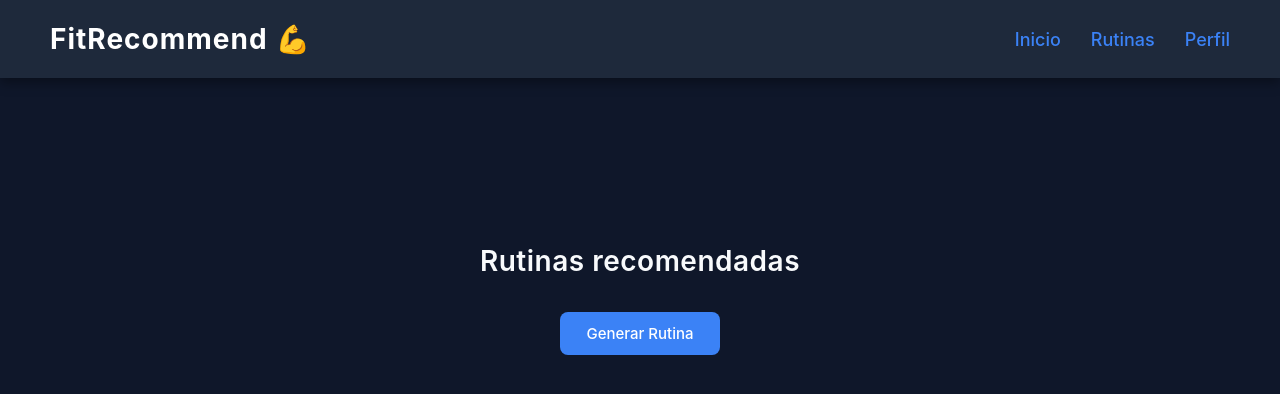
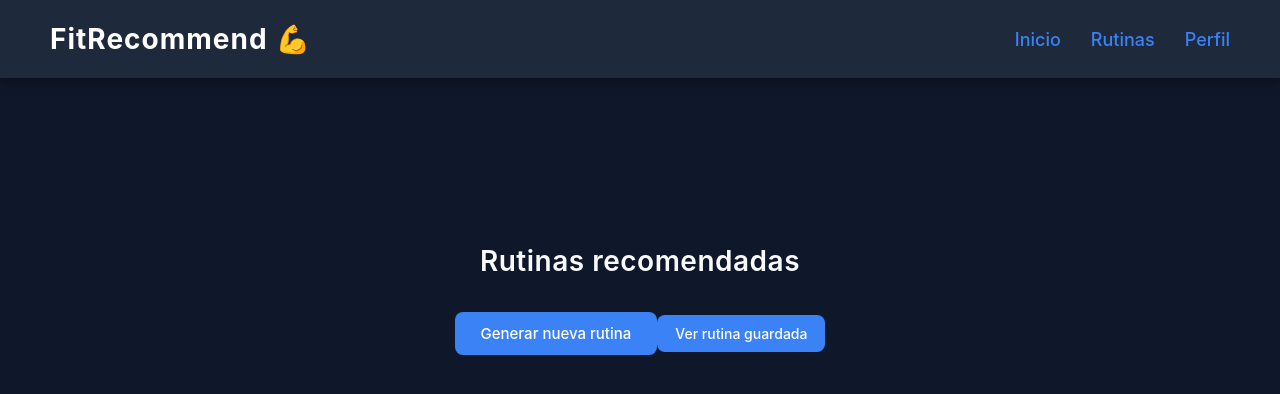
Before and after one commit to Heber-jpeg/FitRecommend, a React (Vite) app in the folder frontend/: page /rutinas in a window 1280 px wide. Shown: the top 394 px of the page. Built offline with nearby package versions, Linux system fonts and the light colour scheme.

Commit message:
Parche de funcionalidad
se ajustaron los botones para que hagan lo que se dice, ademas de awadir un mensaje de carga al generar la rutina

```diff
--- a/frontend/src/paginas/Perfil.jsx
+++ b/frontend/src/paginas/Perfil.jsx
@@ -1,7 +1,7 @@
 import { useState, useEffect } from "react";
-import ".//css/Perfil.css";
 
 function Perfil() {
+
   const [nombre, setNombre] = useState("");
   const [edad, setEdad] = useState("");
   const [peso, setPeso] = useState("");
@@ -10,13 +10,15 @@ function Perfil() {
   const [nivel, setNivel] = useState("");
   const [dias, setDias] = useState("");
   const [lesiones, setLesiones] = useState("");
+
   const [guardado, setGuardado] = useState(false);
 
-  // 🔥 Cargar datos guardados
   useEffect(() => {
+
     const perfilGuardado = localStorage.getItem("perfil");
 
     if (perfilGuardado) {
+
       const datos = JSON.parse(perfilGuardado);
 
       setNombre(datos.nombre || "");
@@ -27,11 +29,14 @@ function Perfil() {
       setNivel(datos.nivel || "");
       setDias(datos.dias || "");
       setLesiones(datos.lesiones || "");
+
       setGuardado(true);
     }
+
   }, []);
 
-  const handleSubmit = async (e) => {
+  const handleSubmit = (e) => {
+
     e.preventDefault();
 
     if (guardado) {
@@ -47,37 +52,19 @@ function Perfil() {
       objetivo,
       nivel,
       dias,
-      lesiones,
+      lesiones
     };
 
-    try {
-      const respuesta = await fetch("http://localhost:3000/api/chat", {
-        method: "POST",
-        headers: {
-          "Content-Type": "application/json",
-        },
-        body: JSON.stringify(perfil),
-      });
+    localStorage.setItem("perfil", JSON.stringify(perfil));
 
-      const data = await respuesta.json();
-      console.log(data);
+    alert("Perfil guardado correctamente");
 
-      // Guardar perfil actualizado
-      localStorage.setItem("perfil", JSON.stringify(perfil));
-
-      // Guardar nueva rutina generada
-      localStorage.setItem("rutinaGenerada", JSON.stringify(data));
-
-      alert("Perfil actualizado y rutina regenerada ✅");
-      setGuardado(true);
-
-    } catch (error) {
-      console.error("Error:", error);
-    }
+    setGuardado(true);
   };
 
   return (
     <div className="perfil-container">
+
       <h2>Completa tu perfil</h2>
 
       <form onSubmit={handleSubmit} className="perfil-form">
@@ -87,8 +74,8 @@ function Perfil() {
           placeholder="Nombre"
           value={nombre}
           onChange={(e) => setNombre(e.target.value)}
+          disabled={guardado}
           required
-          disabled={guardado}
         />
 
         <input
@@ -96,8 +83,8 @@ function Perfil() {
           placeholder="Edad"
           value={edad}
           onChange={(e) => setEdad(e.target.value)}
+          disabled={guardado}
           required
-          disabled={guardado}
         />
 
         <input
@@ -105,8 +92,8 @@ function Perfil() {
           placeholder="Peso (kg)"
           value={peso}
           onChange={(e) => setPeso(e.target.value)}
+          disabled={guardado}
           required
-          disabled={guardado}
         />
 
         <input
@@ -114,31 +101,29 @@ function Perfil() {
           placeholder="Altura (cm)"
           value={altura}
           onChange={(e) => setAltura(e.target.value)}
+          disabled={guardado}
           required
-          disabled={guardado}
         />
 
         <select
           value={objetivo}
           onChange={(e) => setObjetivo(e.target.value)}
+          disabled={guardado}
           required
-          disabled={guardado}
         >
           <option value="">Selecciona tu objetivo</option>
           <option value="musculo">Ganar músculo</option>
           <option value="perder_grasa">Perder grasa</option>
-          <option value="resistencia">Ganar resistencia</option>
+          <option value="resistencia">Resistencia</option>
         </select>
-
-        {/* 🔥 NUEVOS CAMPOS */}
 
         <select
           value={nivel}
           onChange={(e) => setNivel(e.target.value)}
+          disabled={guardado}
           required
-          disabled={guardado}
         >
-          <option value="">Nivel de experiencia</option>
+          <option value="">Nivel</option>
           <option value="principiante">Principiante</option>
           <option value="intermedio">Intermedio</option>
           <option value="avanzado">Avanzado</option>
@@ -146,25 +131,25 @@ function Perfil() {
 
         <input
           type="number"
-          placeholder="Días disponibles por semana (1-7)"
+          placeholder="Días disponibles por semana"
           value={dias}
-          onChange={(e) =>setDias(e.target.value)}
-          required
+          onChange={(e) => setDias(e.target.value)}
           disabled={guardado}
           min="1"
           max="7"
+          required
         />
 
         <input
           type="text"
-          placeholder="¿Tienes alguna lesión o limitación?"
+          placeholder="Lesiones o limitaciones"
           value={lesiones}
           onChange={(e) => setLesiones(e.target.value)}
           disabled={guardado}
         />
 
         <button type="submit">
-          {guardado ? "Editar Perfil" : "Guardar Perfil"}
+          {guardado ? "Editar perfil" : "Guardar perfil"}
         </button>
 
       </form>
--- a/frontend/src/paginas/Rutinas.jsx
+++ b/frontend/src/paginas/Rutinas.jsx
@@ -1,14 +1,61 @@
 import { useState } from "react";
-import "./css/Rutinas.css"
+import "./css/Rutinas.css";
 
 function Rutinas() {
+
   const [rutina, setRutina] = useState(null);
+  const [loading, setLoading] = useState(false);
 
-  const generarRutina = () => {
+  /* GENERAR NUEVA RUTINA */
+  const generarRutina = async () => {
+
+    const perfilGuardado = localStorage.getItem("perfil");
+
+    if (!perfilGuardado) {
+      alert("Primero debes completar tu perfil.");
+      return;
+    }
+
+    const perfil = JSON.parse(perfilGuardado);
+
+    try {
+
+      setLoading(true);   // empieza carga
+
+      const respuesta = await fetch("http://localhost:3000/api/chat", {
+        method: "POST",
+        headers: {
+          "Content-Type": "application/json"
+        },
+        body: JSON.stringify(perfil)
+      });
+
+      const data = await respuesta.json();
+
+      setRutina(data);
+
+      localStorage.setItem("rutinaGenerada", JSON.stringify(data));
+
+    } catch (error) {
+
+      console.error("Error:", error);
+      alert("Error al generar la rutina");
+
+    } finally {
+
+      setLoading(false);  // termina carga
+
+    }
+
+  };
+
+  /* VER RUTINA GUARDADA */
+  const verRutinaGuardada = () => {
+
     const rutinaGuardada = localStorage.getItem("rutinaGenerada");
 
     if (!rutinaGuardada) {
-      alert("Primero debes guardar tu perfil.");
+      alert("No tienes una rutina generada todavía.");
       return;
     }
 
@@ -17,21 +64,39 @@ function Rutinas() {
 
   return (
     <div className="rutina-container">
+
       <h2>Rutinas recomendadas</h2>
 
-      <button onClick={generarRutina} className="btn-generar">
-        Generar Rutina
-      </button>
+      <div className="botones-rutina">
 
-      {rutina && (
+        <button onClick={generarRutina} className="btn-generar">
+          Generar nueva rutina
+        </button>
+
+        <button onClick={verRutinaGuardada} className="btn-ver">
+          Ver rutina guardada
+        </button>
+
+      </div>
+
+      {loading && (
+        <p className="generando">
+          Generando rutina...
+        </p>
+      )}
+
+      {rutina && !loading && (
         <div className="rutina-box">
+
           <h3>Tu rutina personalizada</h3>
 
           <div className="rutina-texto">
             {rutina.response}
           </div>
+
         </div>
       )}
+
     </div>
   );
 }
--- a/frontend/src/paginas/css/Rutinas.css
+++ b/frontend/src/paginas/css/Rutinas.css
@@ -91,3 +91,8 @@
 .rutina-texto::-webkit-scrollbar-track {
   background: transparent;
 }
+.generando{
+  margin-top:20px;
+  font-size:18px;
+  color:#94A3B8;
+}
```
